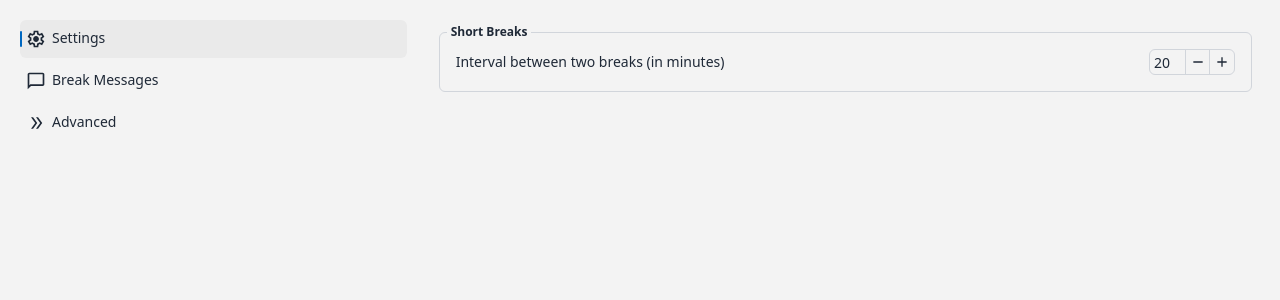
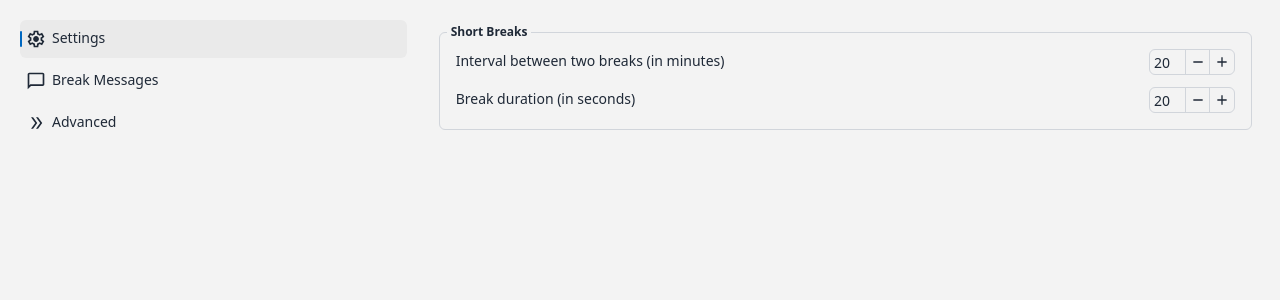
Before and after one commit to Mehdi-Saadi/break-reminder-vue, a Vue app: page / in a window 1280 px wide. Shown: the top 300 px of the page. Built offline with nearby package versions, Linux system fonts and the light colour scheme.

Commit message:
create second setting using SettingItem

```diff
--- a/src/views/Settings.vue
+++ b/src/views/Settings.vue
@@ -1,20 +1,41 @@
 <script setup lang="ts">
 import NumberField from '../components/setting/NumberField.vue';
+import SettingItem from '../components/setting/SettingItem.vue';
 import SettingSection from '../components/setting/SettingSection.vue';
 </script>
 
 <template>
   <div class="flex flex-col">
     <SettingSection label="Short Breaks">
-      <div class="flex items-center justify-between">
-        <span>Interval between two breaks (in minutes)</span>
+      <SettingItem>
+        <template #text>
+          Interval between two breaks (in minutes)
+        </template>
+
+        <template #button>
           <NumberField
             :default-value="20"
             :max="120"
             :step="5"
             @update="(newVal) => console.log(newVal)"
           />
-      </div>
+        </template>
+      </SettingItem>
+
+      <SettingItem>
+        <template #text>
+          Break duration (in seconds)
+        </template>
+
+        <template #button>
+          <NumberField
+            :default-value="20"
+            :max="120"
+            :step="5"
+            @update="(newVal) => console.log(newVal)"
+          />
+        </template>
+      </SettingItem>
     </SettingSection>
   </div>
 </template>
```
Lines whose indentation alone changed are shown as unchanged.
